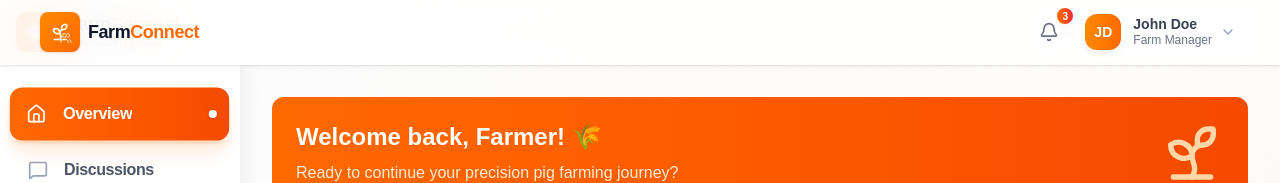
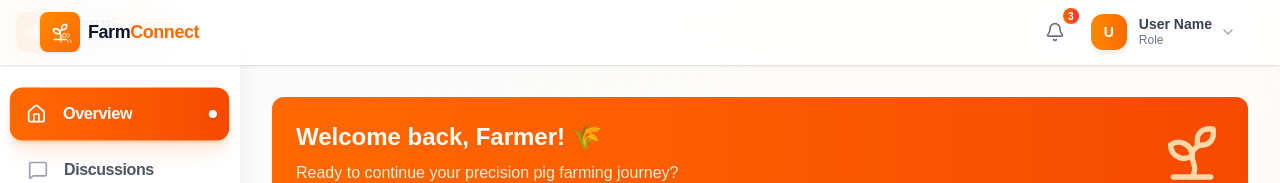
Before and after one commit to Smart-Pig-Farming/farm-connect-frontend, a React (Vite) app: page /dashboard in a window 1280 px wide. Shown: the top 183 px of the page. Built offline with nearby package versions, Linux system fonts and the light colour scheme.

Commit message:
hide the delete button for admins and updated dashaboard header  profile section with user info

```diff
--- a/src/components/layout/Header.tsx
+++ b/src/components/layout/Header.tsx
@@ -3,8 +3,8 @@ import { useState, useEffect, useRef } from "react";
 import { Bell, ChevronDown, LogOut, User } from "lucide-react";
 import { toast } from "sonner";
 import { Logo } from "@/components/ui/logo";
-import { useLogoutMutation } from "@/store/api/authApi";
-import { useAppDispatch } from "@/store/hooks";
+import { useLogoutMutation, useGetCurrentUserQuery } from "@/store/api/authApi";
+import { useAppDispatch, useAppSelector } from "@/store/hooks";
 import { logout } from "@/store/slices/authSlice";
 
 interface HeaderProps {
@@ -18,6 +18,36 @@ export function Header({ sidebarCollapsed, isMobile = false }: HeaderProps) {
   const [logoutMutation, { isLoading: isLoggingOut }] = useLogoutMutation();
   const [dropdownOpen, setDropdownOpen] = useState(false);
   const dropdownRef = useRef<HTMLDivElement>(null);
+  // Get current user data from Redux state and API
+  const authUser = useAppSelector((state) => state.auth.user);
+  const { data: currentUserResponse } = useGetCurrentUserQuery(undefined, {
+    skip: !authUser, // Skip if no auth user in state
+  });
+
+  // Extract user data from API response
+  const currentUser = currentUserResponse?.data;
+
+  // Use current user data, fallback to auth user, then to defaults
+  const user = currentUser || authUser;
+
+  // Function to get display role name
+  const getRoleDisplayName = (role: string): string => {
+    const roleMap: Record<string, string> = {
+      admin: "Administrator",
+      farmer: "Farm Manager",
+      vet: "Veterinarian",
+      govt: "Government Official",
+    };
+    return roleMap[role.toLowerCase()] || role;
+  };
+
+  // Generate user initials
+  const getUserInitials = (firstname?: string, lastname?: string): string => {
+    if (!firstname && !lastname) return "U";
+    const first = firstname?.charAt(0).toUpperCase() || "";
+    const last = lastname?.charAt(0).toUpperCase() || "";
+    return `${first}${last}`;
+  };
 
   // Close dropdown when clicking outside
   useEffect(() => {
@@ -131,17 +161,17 @@ export function Header({ sidebarCollapsed, isMobile = false }: HeaderProps) {
             >
               <div className="w-8 h-8 sm:w-9 sm:h-9 bg-gradient-to-r from-orange-400 to-orange-500 rounded-xl flex items-center justify-center shadow-md ring-2 ring-white/50">
                 <span className="text-white text-xs sm:text-sm font-bold">
-                  JD
+                  {getUserInitials(user?.firstname, user?.lastname)}
                 </span>
               </div>
 
               <div className="hidden sm:flex items-center space-x-2">
                 <div className="text-left">
                   <div className="text-sm font-semibold text-gray-700 leading-tight">
-                    John Doe
+                    {user ? `${user.firstname} ${user.lastname}` : "User Name"}
                   </div>
                   <div className="text-xs text-gray-500 leading-tight">
-                    Farm Manager
+                    {user?.role ? getRoleDisplayName(user.role) : "Role"}
                   </div>
                 </div>
                 <ChevronDown
@@ -167,17 +197,21 @@ export function Header({ sidebarCollapsed, isMobile = false }: HeaderProps) {
                 <div className="px-4 py-3 border-b border-gray-100/50">
                   <div className="flex items-center space-x-3">
                     <div className="w-12 h-12 bg-gradient-to-r from-orange-400 to-orange-500 rounded-xl flex items-center justify-center shadow-md">
-                      <span className="text-white font-bold text-sm">JD</span>
+                      <span className="text-white font-bold text-sm">
+                        {getUserInitials(user?.firstname, user?.lastname)}
+                      </span>
                     </div>
                     <div className="flex-1 min-w-0">
                       <div className="font-semibold text-gray-900 text-sm leading-tight">
-                        John Doe
+                        {user
+                          ? `${user.firstname} ${user.lastname}`
+                          : "User Name"}
                       </div>
                       <div className="text-sm text-gray-500 truncate leading-tight">
-                        john@farmconnect.com
+                        {user?.email || "user@farmconnect.com"}
                       </div>
                       <div className="text-xs text-orange-600 font-medium mt-1">
-                        Farm Manager
+                        {user?.role ? getRoleDisplayName(user.role) : "Role"}
                       </div>
                     </div>
                   </div>
--- a/src/components/usermanagement/UsersTabContent.tsx
+++ b/src/components/usermanagement/UsersTabContent.tsx
@@ -507,6 +507,7 @@ export function UsersTabContent() {
                           >
                             <Edit className="w-4 h-4" />
                           </button>
+                          {user.role?.name !== "admin" && (
                             <button
                               className={`p-1 rounded hover:bg-red-50 ${
                                 isDeletingUser
@@ -523,6 +524,7 @@ export function UsersTabContent() {
                                 <Trash2 className="w-4 h-4" />
                               )}
                             </button>
+                          )}
                         </div>
                       </td>
                     </tr>
@@ -625,6 +627,7 @@ export function UsersTabContent() {
                           >
                             <Edit className="w-4 h-4" />
                           </button>
+                          {user.role?.name !== "admin" && (
                             <button
                               className={`p-2 rounded-lg hover:bg-red-50 ${
                                 isDeletingUser
@@ -641,6 +644,7 @@ export function UsersTabContent() {
                                 <Trash2 className="w-4 h-4" />
                               )}
                             </button>
+                          )}
                         </div>
                       </td>
                     </tr>
@@ -754,6 +758,7 @@ export function UsersTabContent() {
                     <Edit className="w-3 h-3" />
                     Edit
                   </button>
+                  {user.role?.name !== "admin" && (
                     <button
                       className={`border px-3 py-1 rounded text-sm flex items-center gap-1 ${
                         isDeletingUser
@@ -775,6 +780,7 @@ export function UsersTabContent() {
                         </>
                       )}
                     </button>
+                  )}
                 </div>
               </div>
             ))
--- a/src/store/api/authApi.ts
+++ b/src/store/api/authApi.ts
@@ -123,7 +123,21 @@ export const authApi = baseApi.injectEndpoints({
     }),
 
     // Get current user
-    getCurrentUser: builder.query<AuthResponse["data"]["user"], void>({
+    getCurrentUser: builder.query<
+      {
+        success: boolean;
+        data: {
+          id: number;
+          firstname: string;
+          lastname: string;
+          email: string;
+          username: string;
+          role: string;
+          permissions: string[];
+        };
+      },
+      void
+    >({
       query: () => "/auth/me",
       providesTags: ["User"],
     }),
@@ -132,6 +146,19 @@ export const authApi = baseApi.injectEndpoints({
     getCurrentUserPermissions: builder.query<{ permissions: string[] }, void>({
       query: () => "/auth/permissions",
       providesTags: ["Permission"],
+    }),
+
+    // First-time account verification
+    verifyAccount: builder.mutation<
+      AuthResponse,
+      { email: string; newPassword: string }
+    >({
+      query: (data) => ({
+        url: "/auth/verify-account",
+        method: "POST",
+        body: data,
+      }),
+      invalidatesTags: ["User"],
     }),
   }),
 });
@@ -147,4 +174,5 @@ export const {
   useGetCurrentUserQuery,
   useGetCurrentUserPermissionsQuery,
   useResendOtpMutation,
+  useVerifyAccountMutation,
 } = authApi;
```
Also changed, not shown: src/pages/VerificationPage.tsx (+41 -28 lines). Lines whose indentation alone changed are shown as unchanged.
